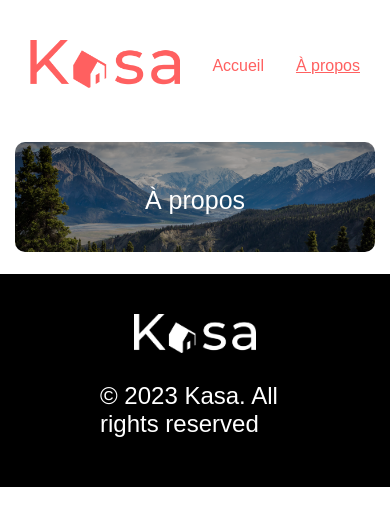
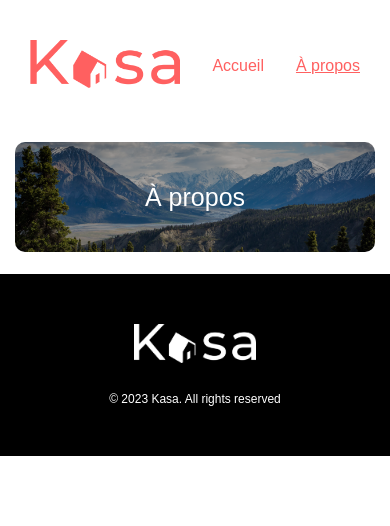
Before and after one commit to R-Maxime/Projet-6, a React (Vite) app: page /about in a window 390 px wide. Shown: the top 526 px of the page. Built offline with nearby package versions, Linux system fonts and the light colour scheme.

Commit message:
Fix footer on mobile & Fix BannerContainer

```diff
--- a/src/components/BannerContainer.jsx
+++ b/src/components/BannerContainer.jsx
@@ -5,7 +5,7 @@ export default function BannerContainer({ img, altText, text }) {
   return (
     <div className="image-container">
       <img src={img} alt={altText} />
-      <p className="image-container-text">{text}</p>
+      <p >{text}</p>
     </div>
   );
 }
--- a/src/components/Footer.jsx
+++ b/src/components/Footer.jsx
@@ -3,9 +3,9 @@ import '../styles/Footer.scss';
 
 export default function Footer() {
   return (
-    <footer className='footer-container'>
+    <footer>
       <img src={Logo} alt='Logo de Kasa' />
-      <p className='footer-text'>© 2023 Kasa. All rights reserved</p>
+      <p>© 2023 Kasa. All rights reserved</p>
     </footer>
   )
 }
--- a/src/styles/BannerContainer.scss
+++ b/src/styles/BannerContainer.scss
@@ -12,17 +12,17 @@
     height: 220px;
     filter: brightness(65%);
   }
+
+  p {
+    text-align: center;
+    color: white;
+    font-size: 48px;
+    animation: loading 1s;
+    position: absolute;
+  }
 }
 
-.image-container-text {
-  position: absolute;
-  top: 270px;
-  left: 50%;
-  transform: translateX(-50%) translateY(-50%);
-  color: white;
-  font-size: 48px;
-  animation: loadingDesktop 1s;
-}
+
 
 @media (max-width: 1200px) {
   .image-container {
@@ -32,32 +32,20 @@
       height: 110px;
       border-radius: 10px;
     }
-  }
 
-  .image-container-text {
-    font-size: 25px;
-    top: 200px;
-    display: block;
-    animation: loadingMobile 1s;
+    p {
+      font-size: 25px;
+    }
   }
 }
 
-@keyframes loadingDesktop {
+@keyframes loading {
   from {
-    top: 0px;
+    opacity: 0;
+
   }
 
   to {
-    top: 270px;
+    opacity: 1;
   }
 }
-
-@keyframes loadingMobile {
-  from {
-    top: 0px;
-  }
-
-  to {
-    top: 200px;
-  }
-}
--- a/src/styles/Footer.scss
+++ b/src/styles/Footer.scss
@@ -9,13 +9,23 @@ footer {
   gap: 28.56px;
   bottom: 0;
 
-  .footer-text{
+  p {
     font-size: 24px;
     color: white;
   }
 
-  img{
+  img {
     width: 122px;
     height: 39px;
   }
 }
+
+@media (max-width: 1200px) {
+  footer {
+    padding: 50px 0px 50px 0px;
+
+    p {
+      font-size: 12px;
+    }
+  }
+}
```
